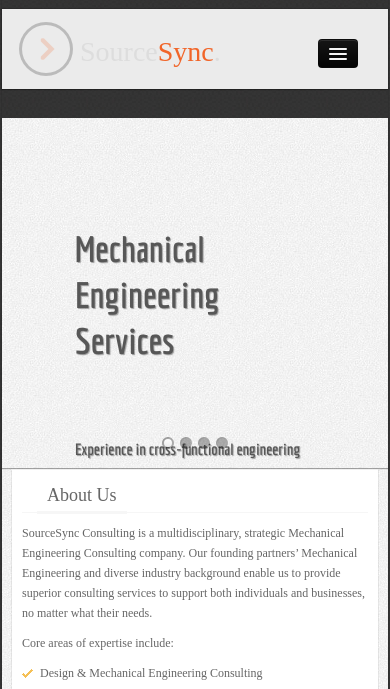
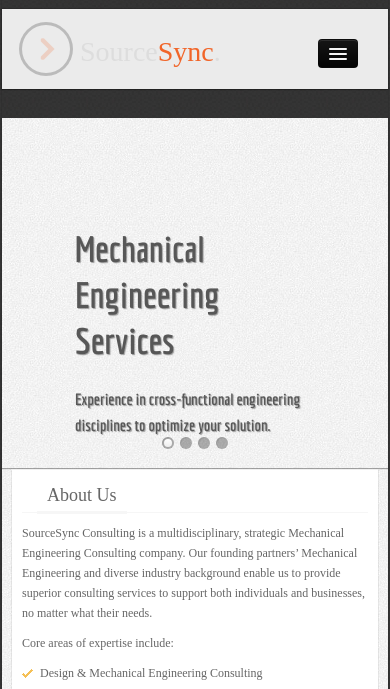
Before and after one commit to wpurd/ss, a PHP site: page /index.html in a window 390 px wide. Shown: the part 21-710 px from the top of the page. Run offline with PHP 8.4, Linux system fonts and the light colour scheme; some web fonts are replaced.

Commit message:
slider margin

```diff
--- a/css/parallax-slider.css
+++ b/css/parallax-slider.css
@@ -841,7 +841,7 @@
 
 	.da-slide p{
 		width: 80%;
-		top: 300px;
+		top: 250px;
 		font-size: 16px;
 		padding: 18px 20px 38px 20px;
 	}
```
